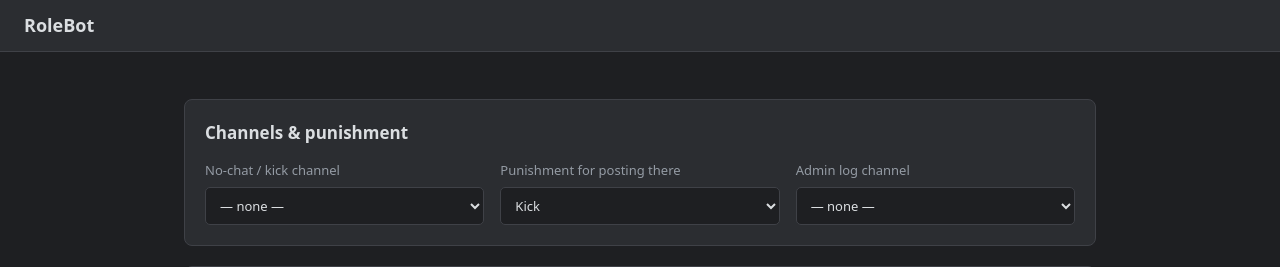
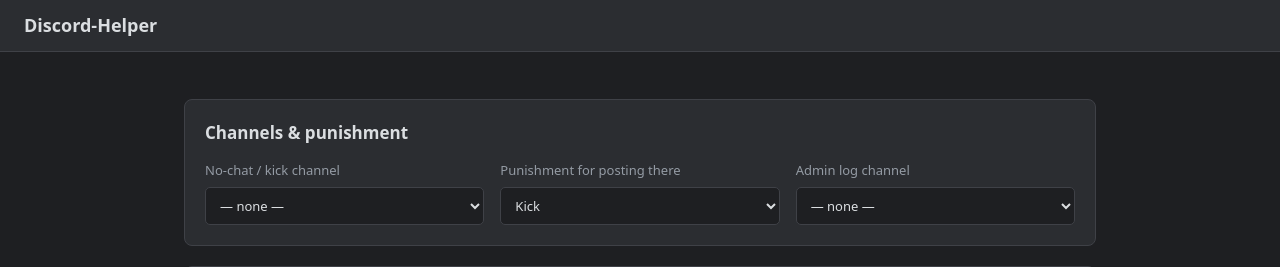
Before and after one commit to Xenoreaper/Discord-Helper, a Python web app: template webapp/templates/guild.html in a window 1280 px wide. Shown: the top 267 px of the page. Run offline with Jinja, Linux system fonts and the light colour scheme; the template is opened without the code that fills it, so the values that code supplies are empty.

Commit message:
minor look changes

```diff
--- a/webapp/templates/base.html
+++ b/webapp/templates/base.html
@@ -8,7 +8,7 @@
 </head>
 <body>
   <header class="topbar">
-    <a class="brand" href="/">RoleBot</a>
+    <a class="brand" href="/">Discord-Helper</a>
     {% if user %}
     <div class="who">
       <span class="muted">{{ user.name }}</span>
```
